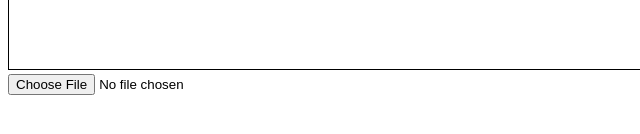
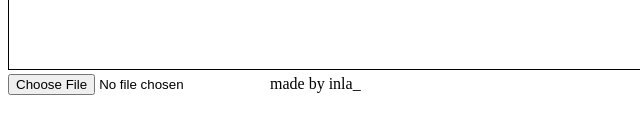
Before and after one commit to Inlayo/MakeRandomImageBanner, a plain HTML site: page index.html in a window 1280 px wide. Shown: the part 440-574 px from the top of the page, 0-640 px from the left. Drawn offline with Linux system fonts and the light colour scheme.

Commit message:
Update index.html

```diff
--- a/index.html
+++ b/index.html
@@ -6,12 +6,18 @@
     canvas {
       border: 1px solid black;
     }
+    name {
+      padding: 5px;
+      height:20px
+    }
   </style>
 </head>
 <body>
   <canvas id="myCanvas" width="1500" height="500"></canvas>
   <input type="file" id="imageInput" accept="image/*">
-
+  <name>
+    made by inla_
+  </name>
   <script>
     const canvas = document.getElementById('myCanvas');
     const ctx = canvas.getContext('2d');
```
